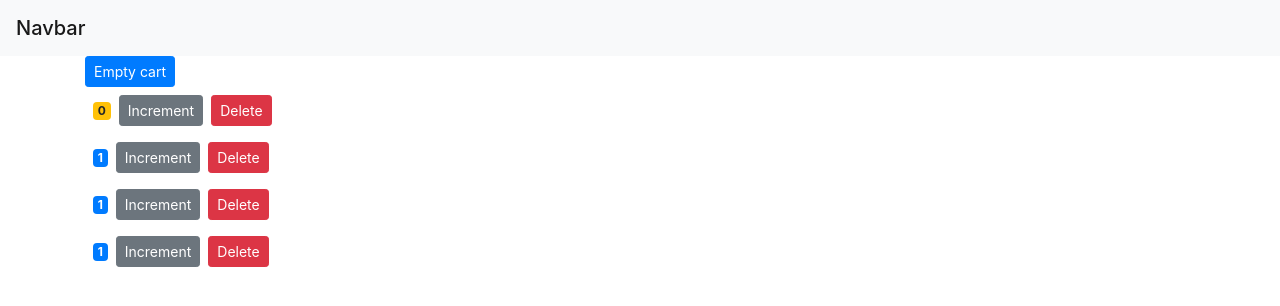
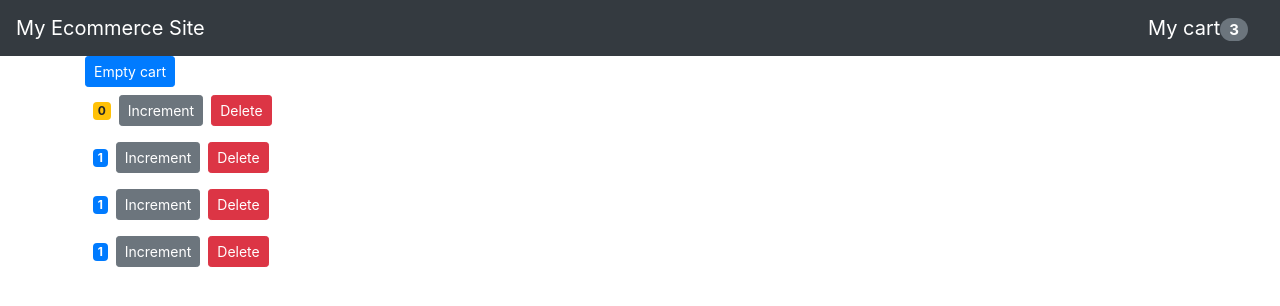
Before and after one commit to ManishaRana1195/React_Product_Catalog_Page, a React (Create React App) app: page / in a window 1280 px wide. Shown: the top 306 px of the page. Built offline with nearby package versions, Linux system fonts and the light colour scheme.

Commit message:
destructing props object

```diff
--- a/src/App.js
+++ b/src/App.js
@@ -46,7 +46,7 @@ class App extends Component {
   render() {
     return (
       <div>
-        <Navbar />
+        <Navbar counters={this.state.counters} />
         <main className="container">
           <Counters
             counters={this.state.counters}
--- a/src/components/counter.jsx
+++ b/src/components/counter.jsx
@@ -16,20 +16,19 @@ class Counter extends Component {
   }
 
   render() {
+    const { counter } = this.props;
     return (
       <div>
-        <span className={this.getBadgeClasses()}>
-          {this.props.counter.value}
-        </span>
+        <span className={this.getBadgeClasses()}>{counter.value}</span>
         <button
-          onClick={() => this.props.onIncrementHandle(this.props.counter)}
+          onClick={() => this.props.onIncrementHandle(counter)}
           className="btn btn-secondary btn-sm"
         >
           Increment
         </button>
 
         <button
-          onClick={() => this.props.onDelete(this.props.counter.id)}
+          onClick={() => this.props.onDelete(counter.id)}
           className="btn btn-danger btn-sm m-2"
         >
           Delete
--- a/src/components/counters.jsx
+++ b/src/components/counters.jsx
@@ -10,20 +10,24 @@ import Counter from "./counter";
 
 class Counters extends Component {
   render() {
+    const {
+      resetCounter,
+      counters,
+      incrementCounter,
+      deleteCounter
+    } = this.props;
+
     return (
       <div>
-        <button
-          onClick={this.props.resetCounter}
-          className="btn btn-primary btn-sm"
-        >
+        <button onClick={resetCounter} className="btn btn-primary btn-sm">
           Empty cart
         </button>
 
-        {this.props.counters.map(counter => (
+        {counters.map(counter => (
           <Counter
             key={counter.id}
-            onIncrementHandle={this.props.incrementCounter}
-            onDelete={this.props.deleteCounter}
+            onIncrementHandle={incrementCounter}
+            onDelete={deleteCounter}
             counter={counter} // whatever props are passed, all of them should be passed to child
           />
         ))}
--- a/src/components/navbar.jsx
+++ b/src/components/navbar.jsx
@@ -1,12 +1,26 @@
 import React, { Component } from "react";
 
 class Navbar extends Component {
-  state = {};
+  getItemsCount() {
+    let sum = 0;
+    for (let i = 0; i < this.props.counters.length; i++) {
+      sum += this.props.counters[i].value;
+    }
 
+    return sum;
+  }
   render() {
     return (
-      <nav className="navbar navbar-light bg-light">
-        <span className="navbar-brand mb-0 h1">Navbar</span>
+      <nav className="navbar navbar-dark bg-dark">
+        <a className="navbar-brand" href="#">
+          My Ecommerce Site
+        </a>
+        <a className="navbar-brand" href="#">
+          My cart
+          <span className="badge badge-pill badge-secondary">
+            {this.getItemsCount()}
+          </span>
+        </a>
       </nav>
     );
   }
```
